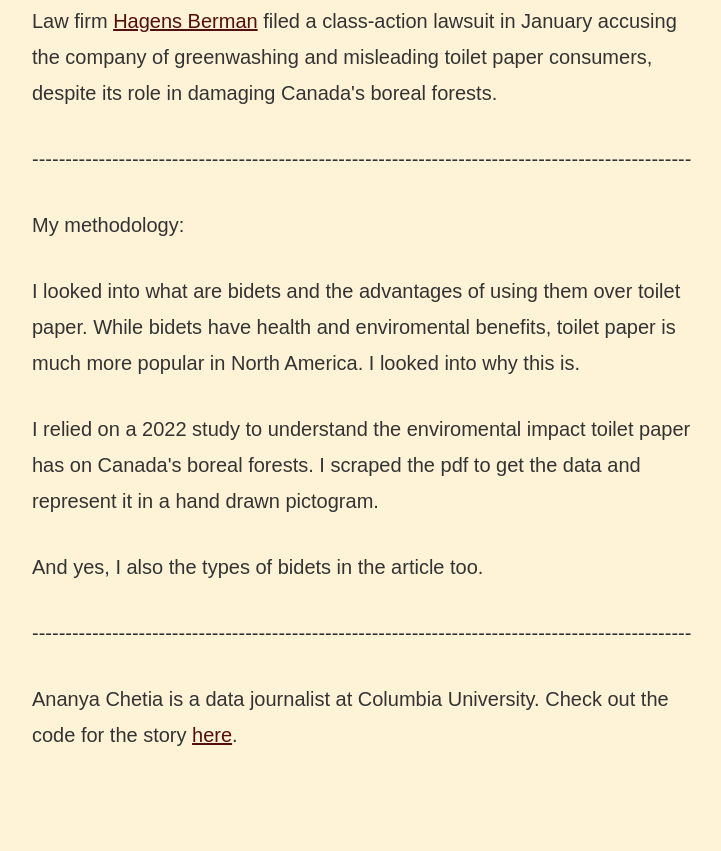
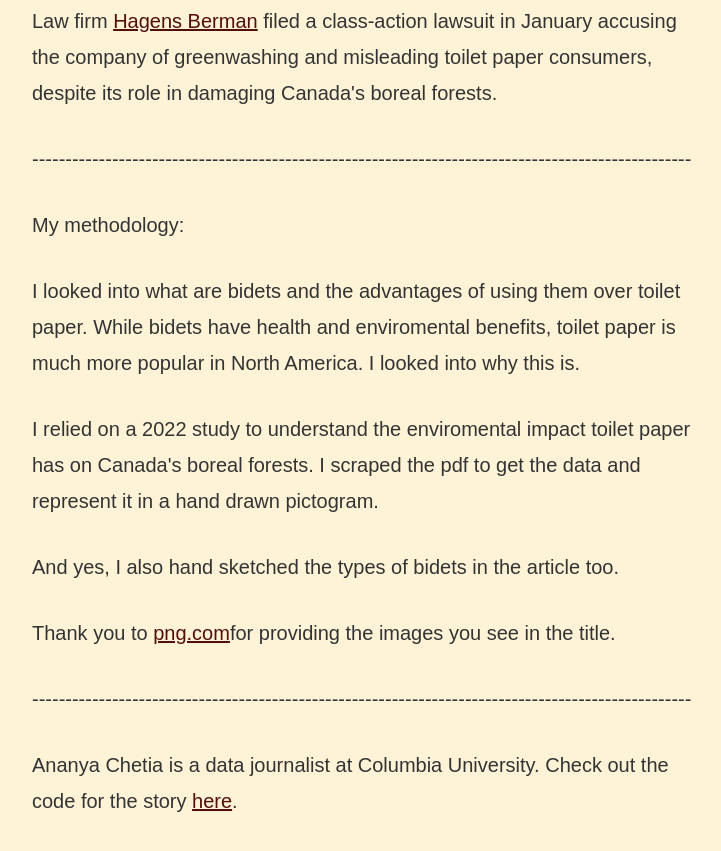
Before and after one commit to ananyabchetia/Toilet-paper-versus-bidets, a plain HTML site: page index.html in a window 1280 px wide. Shown: the part 5556-6407 px from the top of the page, without its empty margins (278-999 px from the left). Drawn offline with nearby package versions, Linux system fonts and the light colour scheme; a web font is replaced by a local one.

Commit message:
added methodology

```diff
--- a/index.html
+++ b/index.html
@@ -808,7 +808,8 @@
                 enviromental benefits, toilet paper is much more popular in North America. I looked into why this is.</p>
                 <p>I relied on a 2022 study to understand the enviromental impact toilet paper has on Canada's boreal forests. I scraped
                 the pdf to get the data and represent it in a hand drawn pictogram.</p>
-                <p>And yes, I also the types of bidets in the article too.</p>
+                <p>And yes, I also hand sketched the types of bidets in the article too.</p>
+                <p>Thank you to <a href="https://pngtree.com/">png.com</a>for providing the images you see in the title.</p>
                 <p>---------------------------------------------------------------------------------------------------</p>
             <p>Ananya Chetia is a data journalist at Columbia University. Check out the code for the story <a
                     href="https://github.com/ananyabchetia/Toilet-paper-versus-bidets" target="_blank">here</a>.</p>
```
